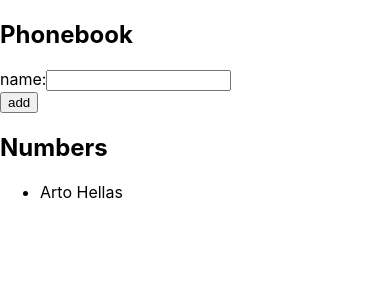
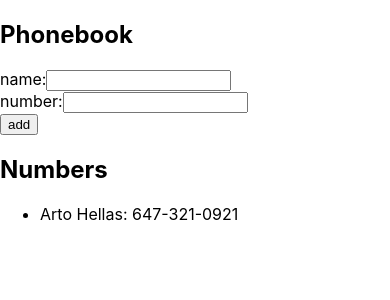
Before and after one commit to rabee-m/full-stack-open-repo, a React (Create React App) app in the folder part2/phonebook/: page / in a window 390 px wide. Shown: the top 300 px of the page. Built offline with nearby package versions, Linux system fonts and the light colour scheme.

Commit message:
add phone numbers

```diff
--- a/part2/phonebook/src/App.js
+++ b/part2/phonebook/src/App.js
@@ -2,28 +2,48 @@ import { useState } from 'react'
 
 const App = () => {
   const [persons, setPersons] = useState([
-    { name: 'Arto Hellas' }
+    { name: 'Arto Hellas', number: '647-321-0921' }
   ])
   const [newName, setNewName] = useState('')
   const handleNameChange = (event) => {
     setNewName(event.target.value)
   }
-  const addName = (event) => {
+
+  const[newNumber, setNewNumber] = useState('')
+  const handleNumberChange = (event) => {
+    setNewNumber(event.target.value)
+  }
+
+  const addEntry = (event) => {
     event.preventDefault()
-    const newPersonObject = {name: newName}
-    setPersons(persons.concat(newPersonObject))
-    setNewName('')
+    const isDuplicate = persons.some((person) => newName === person.name )
+    if (isDuplicate) {
+      alert(`${newName} is already added to phonebook`)
+    } else {
+      const newPersonObject = {name: newName, number: newNumber}
+      setPersons(persons.concat(newPersonObject))
+      setNewName('')
+      setNewNumber('')
+    }
   }
-  const personsList = persons.map((person, i) => <li key={i}>{person.name}</li>)
+
+  const personsList = persons.map((person, i) => <li key={i}>{person.name}: {person.number}</li>)
   return (
     <div>
       <h2>Phonebook</h2>
-      <form onSubmit = {addName}>
+      <form onSubmit = {addEntry}>
         <div>
           name:
           <input
           value={newName}
           onChange={handleNameChange}
+          />
+        </div>
+        <div>
+          number:
+          <input
+          value={newNumber}
+          onChange={handleNumberChange}
           />
         </div>
         <div>
```
